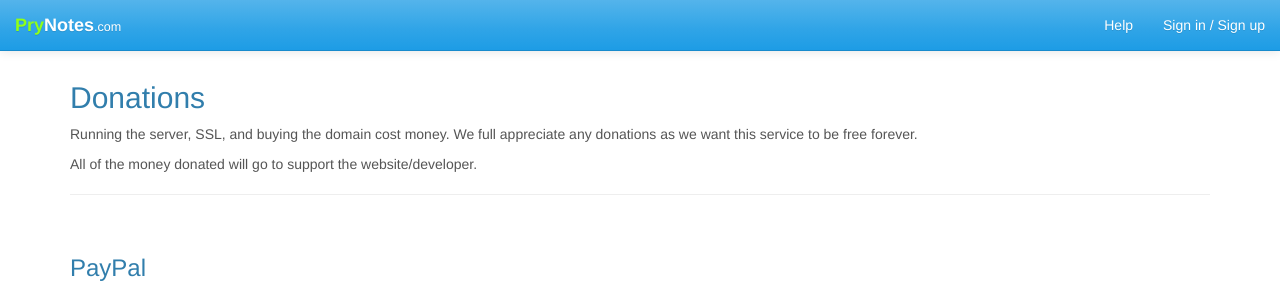
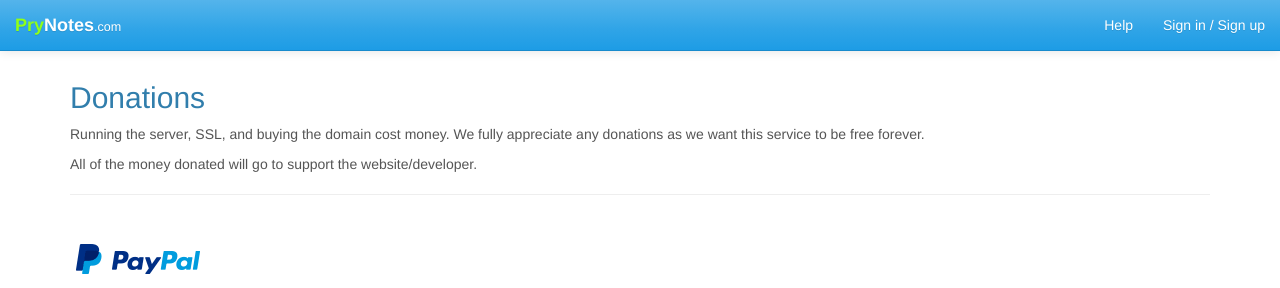
Before and after one commit to derek3x/PryNotes, a Flask app: page /donate in a window 1280 px wide. Shown: the top 288 px of the page. Run offline with Flask 2, Linux system fonts and the light colour scheme; parts of the project's set-up code (start-up, migrations or seed data) failed here and were passed over; some libraries are stand-ins or nearby versions.

Commit message:
typo fixes

```diff
--- a/app/templates/base.html
+++ b/app/templates/base.html
@@ -66,8 +66,8 @@
     {% block content %}{% endblock %}
     <div class="container">
         <hr>
-        <p><a href="https://marketplace.firefox.com/app/prynotes" target="_blank"> <img src="/static/firefox.jpg">-Android, FireFox, and FireFox OS App</a>
-        <p><a href="http://www.amazon.ca/Derek-Lowes-PryNotes/dp/B00JH0E0RS/ref=sr_1_1?s=mobile-apps&ie=UTF8&qid=1407001531&sr=1-1" target="_blank"> <img src="/static/img/amazon_apps.jpg">-Amazon Android Devices / Android HTML5 App</a>
+        <p><a href="https://marketplace.firefox.com/app/prynotes" target="_blank"> <img src="/static/firefox.jpg">-Android, FireFox, and FireFox OS App</a></p>
+        <p><a href="http://www.amazon.ca/Derek-Lowes-PryNotes/dp/B00JH0E0RS/ref=sr_1_1?s=mobile-apps&ie=UTF8&qid=1407001531&sr=1-1" target="_blank"> <img src="/static/img/amazon_apps.jpg">-Amazon Android Devices / Android HTML5 App</a></p>
         <p><a type="button" href="{{url_for('donate')}}" class="btn btn-primary"><span class="glyphicon glyphicon-thumbs-up"></span> Donate</a></p>
         <p>&copy; PryNotes 2014. Open Source: <a href="https://github.com/derek3x/PryNotes" target="_blank">GitHub.</a>  Powered by <a href="http://hackerwins.github.io/summernote/" target="_blank"> Summernote</a> and <a href="http://getbootstrap.com" target="_blank"> Bootstrap.  |  </a><a href="{{url_for('terms')}}">Terms of use</a> and <a href="{{url_for('privacy')}}">Privacy Policy.</a></p>
 
--- a/app/templates/donate.html
+++ b/app/templates/donate.html
@@ -4,11 +4,11 @@
 {% include 'flash.html' %}
 <div class="container">
     <h2>Donations</h2>
-    <p>Running the server, SSL, and buying the domain cost money.  We full appreciate any donations as we want this service to be free forever.</p>
+    <p>Running the server, SSL, and buying the domain cost money.  We fully appreciate any donations as we want this service to be free forever.</p>
     <p>All of the money donated will go to support the website/developer.</p>
     <hr>
     <br>
-    <h3>PayPal</h3>
+    <p><img src="static/img/paypal_logo.gif"></p>
     <form action="https://www.paypal.com/cgi-bin/webscr" method="post" target="_top">
     <input type="hidden" name="cmd" value="_s-xclick">
     <input type="hidden" name="hosted_button_id" value="EBMW3LDB9WK4W">
```
